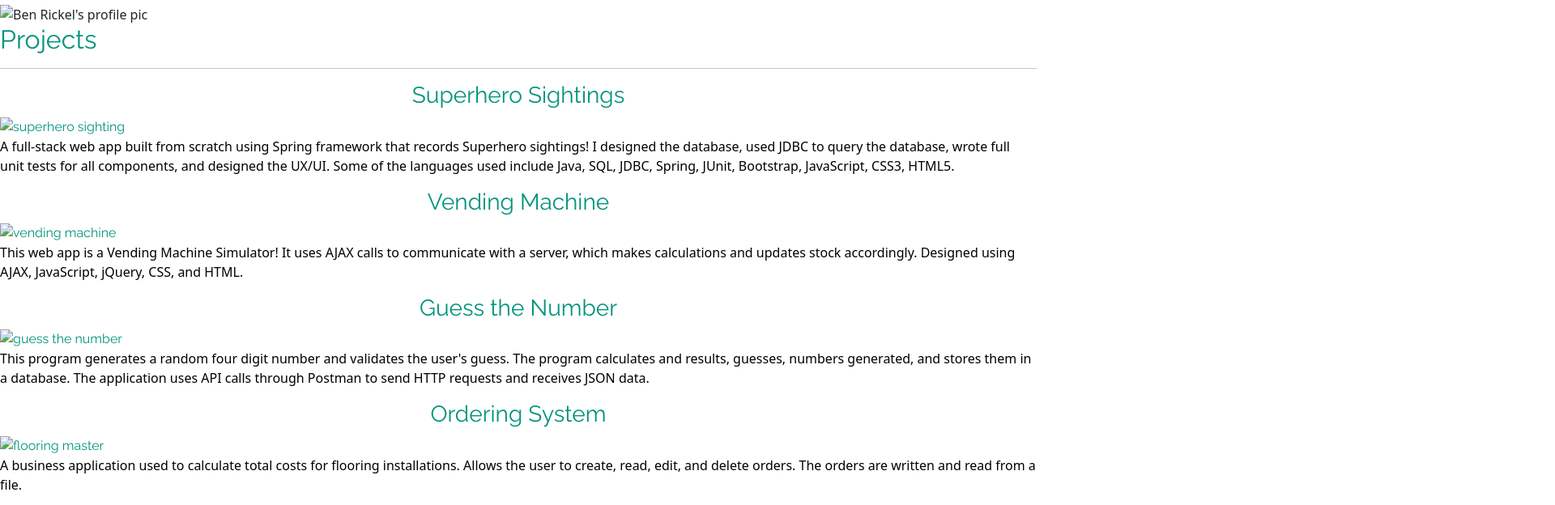
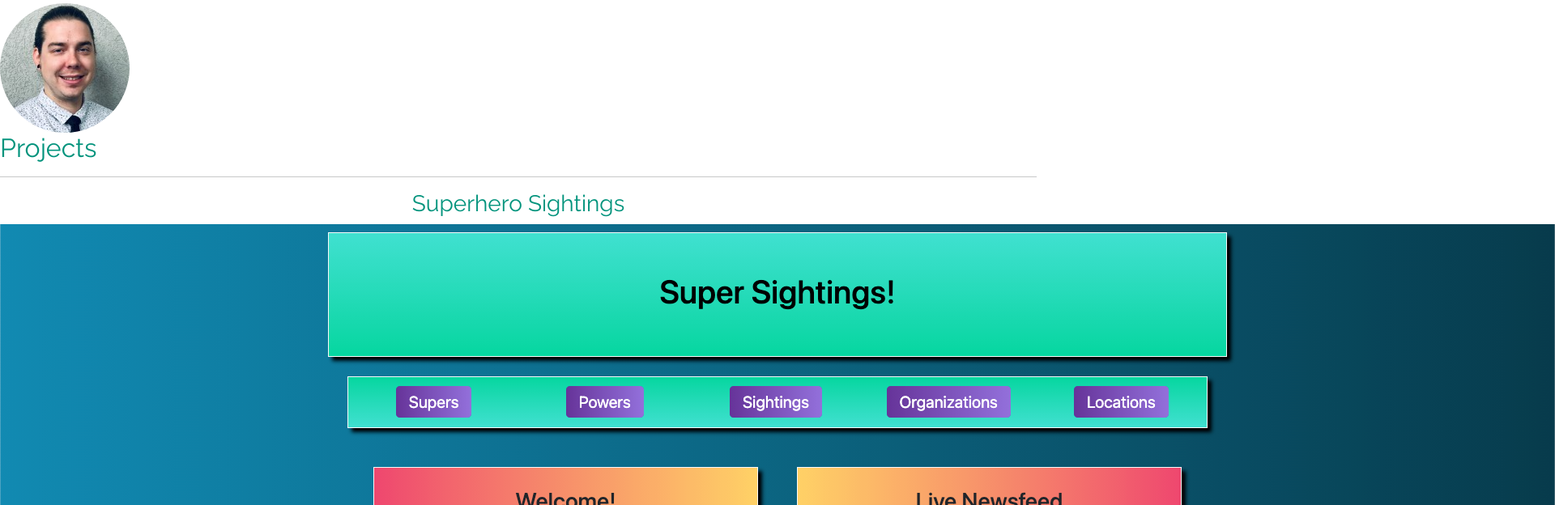
Before and after one commit to brickel08/portfolio, a plain HTML site: page index.html in a window 1280 px wide. Shown: the part 178-802 px from the top of the page at 81% size, 1920 px wide, since content can reach past the window. Drawn offline with nearby package versions, Linux system fonts and the light colour scheme; files that its build step writes are made by us from their sources.

Commit message:
Portfolio v.2
Link edits.

```diff
--- a/index.html
+++ b/index.html
@@ -19,7 +19,7 @@
 		<!-- bootstrap -->
 		<link href="https://cdn.jsdelivr.net/npm/bootstrap@5.1.0/dist/css/bootstrap.min.css" rel="stylesheet" integrity="sha384-KyZXEAg3QhqLMpG8r+8fhAXLRk2vvoC2f3B09zVXn8CA5QIVfZOJ3BCsw2P0p/We" crossorigin="anonymous">
 		<!-- css stylesheet -->
-		<link rel="stylesheet" href="css/styles.css">
+		<link rel="stylesheet" href="styles.css">
 	</head>
 	<body>
 		<!-- navbar -->
@@ -68,7 +68,7 @@
 			<p class="section-subtitle section-subtitle-intro">
 				Jr. Software Developer
 			</p>
-			<img src="images/profile pic.png" alt="Ben Rickel's profile pic" class="profile-pic">
+			<img src="profile pic.png" alt="Ben Rickel's profile pic" class="profile-pic">
 		</section>
 		<!-- my projects -->
 		<section class="my-projects">
@@ -77,22 +77,22 @@
 			<div class="projects">
 				<div class="project">
 					<h3 class="section-subtitle-projects">Superhero Sightings</h3>
-					<a href="https://github.com/brickel08/SG-Completed-Projects/tree/main/superherosightings"><img src="images/superhero.png" alt="superhero sighting" class="project-img"></a>
+					<a href="https://github.com/brickel08/SG-Completed-Projects/tree/main/superherosightings"><img src="superhero.png" alt="superhero sighting" class="project-img"></a>
 					<p class="project-subtitle">A full-stack web app built from scratch using Spring framework that records Superhero sightings! I designed the database, used JDBC to query the database, wrote full unit tests for all components, and designed the UX/UI. Some of the languages used include Java, SQL, JDBC, Spring, JUnit, Bootstrap, JavaScript, CSS3, HTML5.</p>
 				</div>
 				<div class="project">
 					<h3 class="section-subtitle-projects">Vending Machine</h3>
-					<a href="https://github.com/brickel08/SG-Completed-Projects/tree/main/Vending%20Machine"><img src="images/vending.png" alt="vending machine" class="project-img"> </a>
+					<a href="https://github.com/brickel08/SG-Completed-Projects/tree/main/Vending%20Machine"><img src="vending.png" alt="vending machine" class="project-img"> </a>
 					<p class="project-subtitle">This web app is a Vending Machine Simulator! It uses AJAX calls to communicate with a server, which makes calculations and updates stock accordingly. Designed using AJAX, JavaScript, jQuery, CSS, and HTML.</p>
 				</div>
 				<div class="project">
 					<h3 class="section-subtitle-projects">Guess the Number</h3>
-					<a href="https://github.com/brickel08/SG-Completed-Projects/tree/main/GuessTheNumber"><img src="images/guessthenumber.png" alt="guess the number" class="project-img"></a>
+					<a href="https://github.com/brickel08/SG-Completed-Projects/tree/main/GuessTheNumber"><img src="guessthenumber.png" alt="guess the number" class="project-img"></a>
 					<p class="project-subtitle">This program generates a random four digit number and validates the user's guess. The program calculates and results, guesses, numbers generated, and stores them in a database. The application uses API calls through Postman to send HTTP requests and receives JSON data.</p>
 				</div>
 				<div class="project">
 					<h3 class="section-subtitle-projects">Ordering System</h3>
-					<a href="https://github.com/brickel08/SG-Completed-Projects/tree/main/Flooring%20Mastery"><img src="images/flooring.png" alt="flooring master" class="project-img"></a>
+					<a href="https://github.com/brickel08/SG-Completed-Projects/tree/main/Flooring%20Mastery"><img src="flooring.png" alt="flooring master" class="project-img"></a>
 					<p class="project-subtitle">A business application used to calculate total costs for flooring installations. Allows the user to create, read, edit, and delete orders. The orders are written and read from a file.</p>
 				</div>
 			</div>
```
Also changed, not shown: cv.html (+1 -1 lines).
